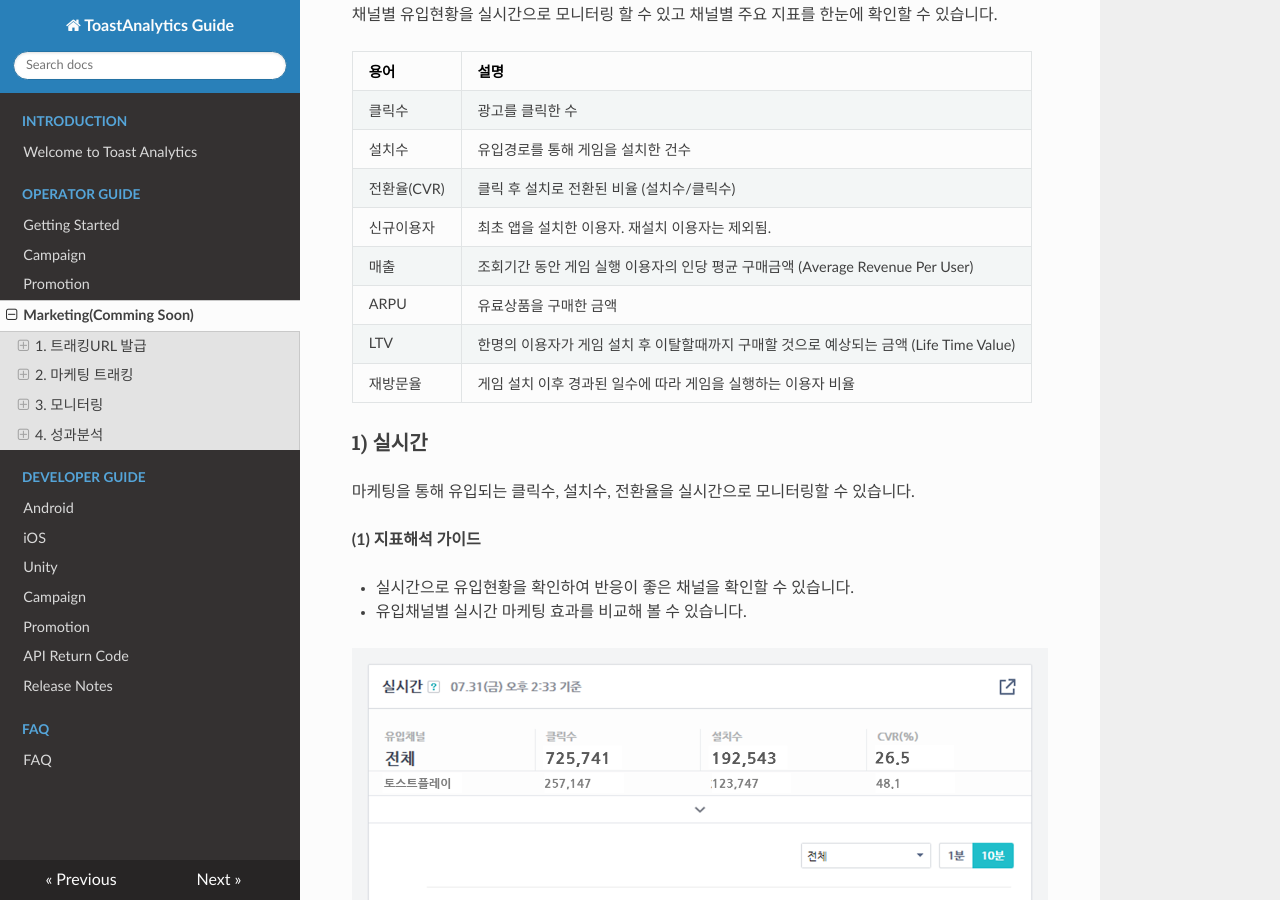
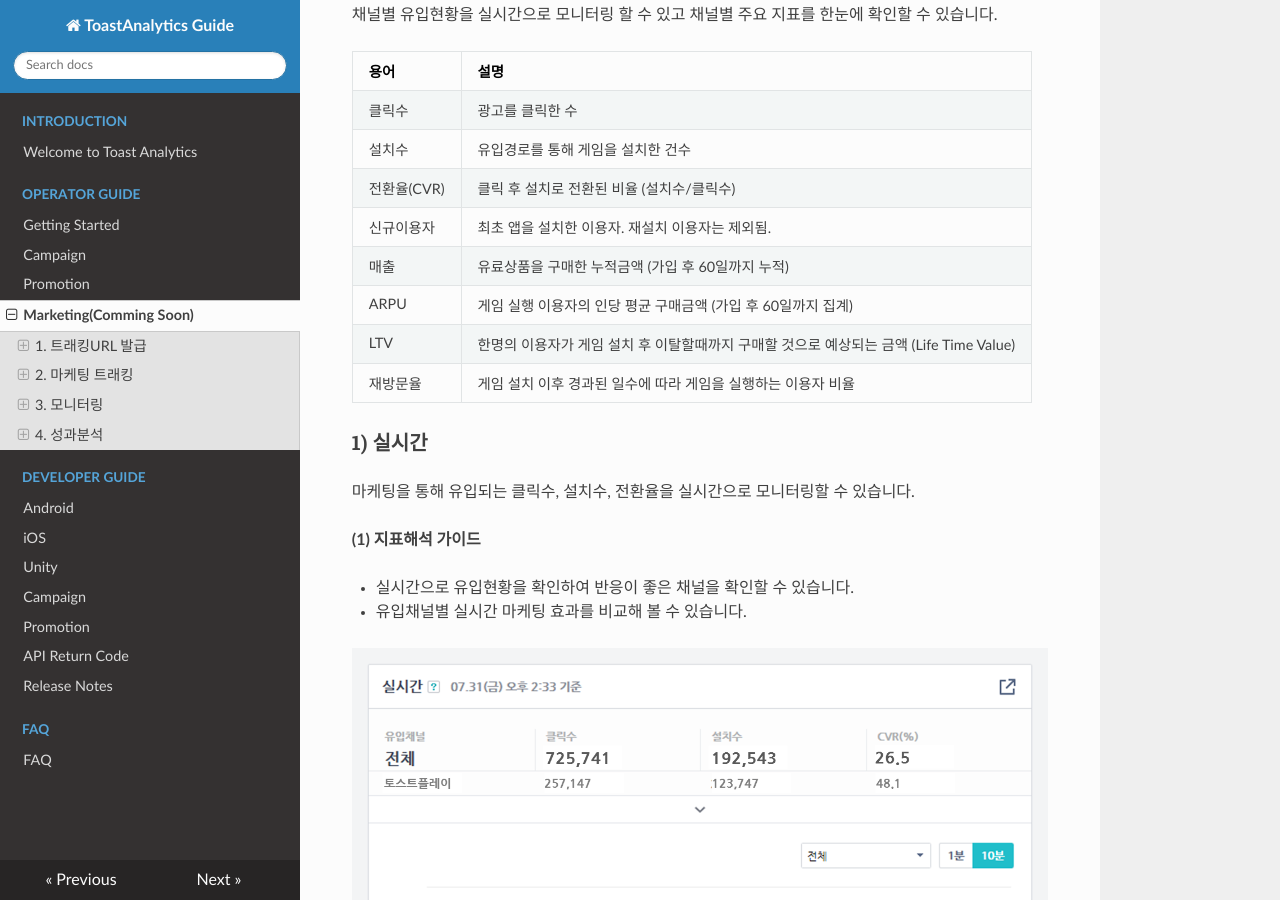
Before and after one commit to ToastAnalytics/ToastAnalytics, an MkDocs documentation site: the page built from docs/Developer/3. marketing Guide.md, in a window 1280 px wide and 900 px high, scrolled down 11679 px. Built offline with MkDocs 1.6.1, drawn with Linux system fonts in a browser that asks for light colours; nearby versions of some CDN libraries; old or Windows-style settings are respelled for this version of MkDocs; some of the changed text lies outside the part shown.

Commit message:
Update 3. marketing Guide.md

```diff
--- a/docs/Developer/3. marketing Guide.md
+++ b/docs/Developer/3. marketing Guide.md
@@ -195,8 +195,8 @@ AOS이외의 스토어인 경우 이용자를 트래킹할 수 있는 레퍼러
 |설치수|	유입경로를 통해 게임을 설치한 건수 |
 |전환율(CVR)|	클릭 후 설치로 전환된 비율 (설치수/클릭수) |
 |신규이용자|	최초 앱을 설치한 이용자. 재설치 이용자는 제외됨.|
-|매출|	조회기간 동안 게임 실행 이용자의 인당 평균 구매금액 (Average Revenue Per User)|
-|ARPU|	유료상품을 구매한 금액|
+|매출|	유료상품을 구매한 누적금액 (가입 후 60일까지 누적)|
+|ARPU|	게임 실행 이용자의 인당 평균 구매금액 (가입 후 60일까지 집계)|
 |LTV|	한명의 이용자가 게임 설치 후 이탈할때까지 구매할 것으로 예상되는 금액 (Life Time Value)|
 |재방문율|	게임 설치 이후 경과된 일수에 따라 게임을 실행하는 이용자 비율|
 
@@ -244,10 +244,10 @@ AOS이외의 스토어인 경우 이용자를 트래킹할 수 있는 레퍼러
 |설치수|	유입경로를 통해 노출된 팝업 등을 통해 실제 게임을 설치한 수 |
 |전환율(CVR) |	클릭 후 설치로 전환된 비율 (설치수/클릭수) |
 |신규이용자|	최초 앱을 설치한 이용자. 재설치 이용자는 제외됨.|
-|매출|	유료상품을 구매한 금액|
+|매출|	유료상품을 구매한 누적금액 (가입 후 60일까지 누적)|
 |구매건수|	유료상품을 구매한 건수|
 |PU비율|	조회기간 동안 게임이용자(DAU) 중 유료상품을 구매한 이용자 비율|
-|ARPU|	조회기간 동안 게임 실행 이용자의 인당 평균 구매금액 (Average Revenue Per User)|
+|ARPU|	게임 실행 이용자의 인당 평균 구매금액 (가입 후 60일까지 집계)|
 |ARPT|	구매건당 평균 구매금액  (Average Revenue Per Transaction)|
 |재방문율|	게임 설치 이후 경과된 일수에 따라 게임을 실행하는 이용자 비율|
 
```
